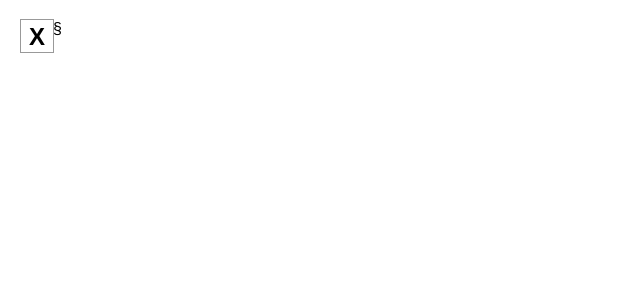
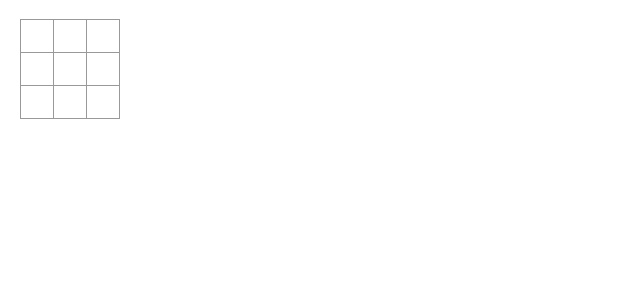
Before and after one commit to yxk9640/React, a React (Create React App) app in the folder tic_tac_toe/: page / in a window 1280 px wide. Shown: the top 300 px of the page, without its empty margins (0-640 px from the left). Built offline with nearby package versions, Linux system fonts and the light colour scheme.

Commit message:
Build Tic Tac Toe
Done: Game records different player turns

Pending: Terminate once player wins

```diff
--- a/tic_tac_toe/public/index.html
+++ b/tic_tac_toe/public/index.html
@@ -2,14 +2,14 @@
 <html lang="en">
   <head>
     <meta charset="utf-8" />
-    <link rel="icon" href="%PUBLIC_URL%/favicon.ico" />
+    <link rel="icon" href="https://c8.alamy.com/comp/2G3KD67/illustration-of-hand-drawn-tic-tac-toe-competition-2G3KD67.jpg" />
     <meta name="viewport" content="width=device-width, initial-scale=1" />
     <meta name="theme-color" content="#000000" />
     <meta
       name="description"
       content="Web site created using create-react-app"
     />
-    <link rel="apple-touch-icon" href="%PUBLIC_URL%/logo192.png" />
+    <link rel="apple-touch-icon" href="https://c8.alamy.com/comp/2G3KD67/illustration-of-hand-drawn-tic-tac-toe-competition-2G3KD67.jpg" />
     <!--
       manifest.json provides metadata used when your web app is installed on a
       user's mobile device or desktop. See https://developers.google.com/web/fundamentals/web-app-manifest/
@@ -24,7 +24,7 @@
       work correctly both with client-side routing and a non-root public URL.
       Learn how to configure a non-root public URL by running `npm run build`.
     -->
-    <title>React App</title>
+    <title>Tic Tac Toe</title>
   </head>
   <body>
     <noscript>You need to enable JavaScript to run this app.</noscript>
--- a/tic_tac_toe/src/App.js
+++ b/tic_tac_toe/src/App.js
@@ -1,4 +1,62 @@
+import Square from "./square";
+import React from "react";
 
-export default function Square(){
-  return <button className= "square" > X</button>
+export default function Board(){
+  //multiple children communicate with each other through a parent component
+  // done using shared state as below
+  const [squares, setSquares] = React.useState(Array(9).fill(null));
+
+  //keep track of who is next
+  const [xIsNext, setXIsNext] = React.useState(true);
+
+
+	function handleClick(i){
+      //console.log("handleClick");
+      if (squares[i])
+        return;
+      const nextSq = squares.slice();
+      if (xIsNext){
+        nextSq[i] = 'X';
+      }
+      else{
+        nextSq[i] = 'O';
+      }
+      setSquares(nextSq);
+      setXIsNext(!xIsNext);
+	  }
+
+    //decide winner
+
+
+  return (
+    <>
+        {/*each Square should pass a value and
+        if clicked the "value" is changed
+        as it should be rendered on the screen
+
+          --
+          Since state is private to a component that defines it,
+          we cannot update the Board’s state directly from Square.
+          --
+
+        To keep trigger value, when button is clicked
+          we use EventListerner here instead of child*/}
+          <div className="board-row">
+            <Square value={squares[0]} onSquareClick = {()=>handleClick(0)}/>
+            <Square value={squares[1]} onSquareClick = {()=>handleClick(1)}/>
+            <Square value={squares[2]} onSquareClick = {()=>handleClick(2)}/>
+          </div>
+          <div className="board-row">
+            <Square value={squares[3]} onSquareClick = {()=>handleClick(3)}/>
+            <Square value={squares[4]} onSquareClick = {()=>handleClick(4)}/>
+            <Square value={squares[5]} onSquareClick = {()=>handleClick(5)}/>
+          </div>
+          <div className="board-row">
+            <Square value={squares[6]} onSquareClick = {()=>handleClick(6)}/>
+            <Square value={squares[7]} onSquareClick = {()=>handleClick(7)}/>
+            <Square value={squares[8]} onSquareClick = {()=>handleClick(8)}/>
+          </div>
+
+    </>
+  );
 }
--- a/tic_tac_toe/src/index.js
+++ b/tic_tac_toe/src/index.js
@@ -2,10 +2,13 @@ import React from 'react';
 import ReactDOM from 'react-dom/client';
 import './index.css';
 import App from './App';
+//import { StrictMode } from 'react';
+//import { createRoot } from 'react-dom/client';
+
 
 const root = ReactDOM.createRoot(document.getElementById('root'));
 root.render(
   <React.StrictMode>
-    <App />§
+    <App />
   </React.StrictMode>
 );
--- /dev/null
+++ b/tic_tac_toe/src/square.js
@@ -0,0 +1,12 @@
+import React,{useState} from "react";
+
+export default function Square({value,onSquareClick}) {
+	//const [value, setValue] = React.useState(null);
+
+
+	return (
+		<button className="square"
+		onClick={onSquareClick}
+		>{value}</button>
+	);
+}
```
Also changed, not shown: 1 other file (tests, documents, lock files or other folders).
